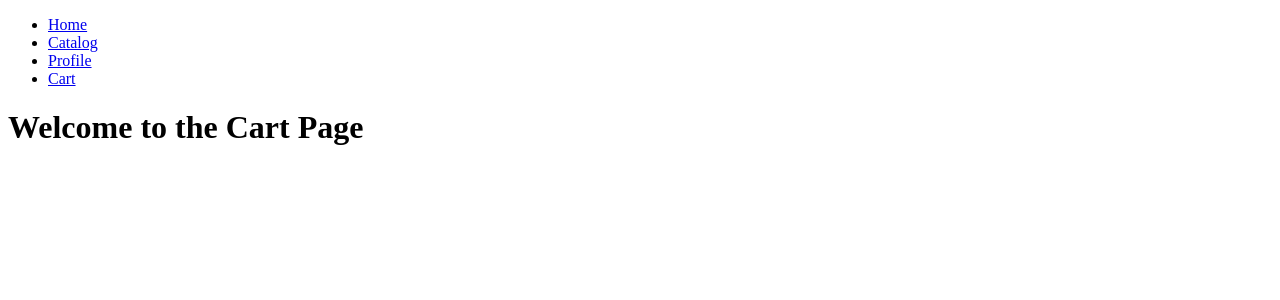
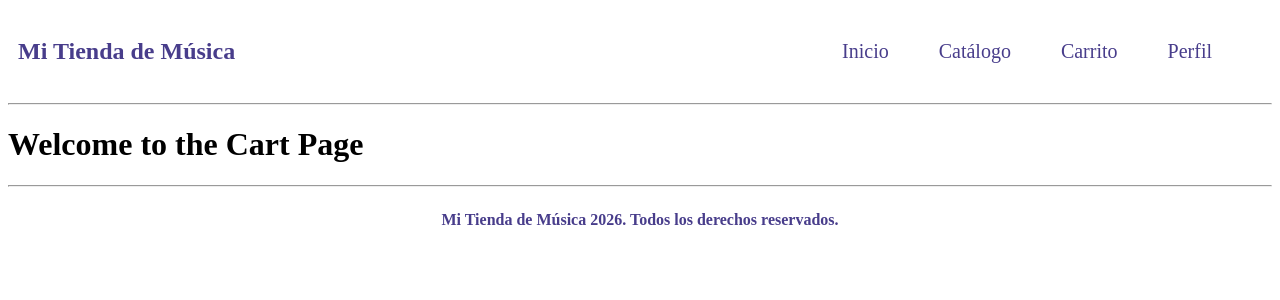
Before and after one commit to JaviDev707/TiendaDeMusica-Frontend, a React (Vite) app: page /cart in a window 1280 px wide. Shown: the top 300 px of the page. Built offline with nearby package versions, Linux system fonts and the light colour scheme.

Commit message:
Nav y Foot

```diff
--- a/src/App.jsx
+++ b/src/App.jsx
@@ -3,20 +3,15 @@ import Home from './pages/Home.jsx';
 import Catalog from './pages/Catalog.jsx';
 import UserProfile from './pages/UserProfile.jsx';
 import Cart from './pages/Cart.jsx';
+import Navbar from './components/Navbar.jsx';
+import Footbar from './components/Footbar.jsx';
 
 function App() {
 
   return (
     <>
       <Router>
-        <nav>
-          <ul>
-            <li><Link to="/">Home</Link></li>
-            <li><Link to="/catalog">Catalog</Link></li>
-            <li><Link to="/profile">Profile</Link></li>
-            <li><Link to="/cart">Cart</Link></li>
-          </ul>
-        </nav>
+        <Navbar />
 
         <Routes>
           <Route path="/" element={<Home />} />
@@ -24,6 +19,8 @@ function App() {
           <Route path="/profile" element={<UserProfile />} />
           <Route path="/cart" element={<Cart />} />
         </Routes>
+
+        <Footbar />
       </Router>
     </>
   )
--- /dev/null
+++ b/src/components/Footbar.jsx
@@ -0,0 +1,14 @@
+import "../css/NavFootBar.css"
+
+const Footbar = () => {
+    return (
+        <>
+        <hr />
+        <footer className="footbar">
+            <p> Mi Tienda de Música 2026. Todos los derechos reservados.</p>
+        </footer>
+        </>
+    );
+}
+
+export default Footbar;
--- /dev/null
+++ b/src/components/Navbar.jsx
@@ -0,0 +1,20 @@
+import "../css/NavFootBar.css"
+
+const Navbar = () => {
+  return (
+    <>
+    <nav className="navbar">
+        <h1 className="logo">Mi Tienda de Música</h1>
+        <ul className="nav-links">
+            <a href="/">Inicio</a>
+            <a href="/catalog">Catálogo</a>
+            <a href="/cart">Carrito</a>
+            <a href="/profile">Perfil</a>
+        </ul>
+    </nav>
+    <hr />
+    </>
+    );
+};
+
+export default Navbar;
--- a/src/components/ProductCard.jsx
+++ b/src/components/ProductCard.jsx
@@ -1,4 +1,4 @@
-import "../css/App.css";
+import "../css/Catalog.css";
 
 const DEFAULT_IMAGES = {
     DISCO:
@@ -83,7 +83,7 @@ const ProductCard = ({ product }) => {
     </div>
   );
 };
-
+/*
 const cardStyle = {
   border: "1px solid #ddd",
   borderRadius: "8px",
@@ -100,5 +100,5 @@ const imageStyle = {
   objectFit: "cover",
   borderRadius: "4px",
 };
-
+*/
 export default ProductCard;
--- a/src/css/App.css
+++ /dev/null
@@ -1,60 +0,0 @@
-.product-grid {
-  display: grid;
-  grid-template-columns: repeat(auto-fill, minmax(220px, 1fr));
-  gap: 20px;
-  padding: 20px 0;
-}
-
-.extra-info {
-  background: #f9f9f9;
-  font-size: 0.9em;
-  padding: 5px;
-  margin: 10px 0;
-  border-radius: 4px;
-}
-
-.in-stock { color: green; font-weight: bold; }
-.out-of-stock { color: red; }
-
-.sidebar {
-  position: sticky;
-  top: 20px;
-  height: fit-content;
-  width: 200px;
-  border-radius: 4px;
-  background: #f9f9f9;
-}
-
-/* Contenedor de la imagen */
-.image-container {
-  position: relative;
-  overflow: hidden;
-  border-radius: 4px;
-}
-
-/* Capa de descripción (Oculta por defecto) */
-.description-overlay {
-  position: absolute;
-  top: 0;
-  left: 0;
-  width: 100%;
-  height: 100%;
-  background-color: rgba(0, 0, 0, 0.75);
-  color: white;
-  display: flex;
-  align-items: center;
-  justify-content: center;
-  padding: 15px;
-  box-sizing: border-box;
-  text-align: center;
-  font-size: 0.9rem;
-
-  /* Animación suave */
-  opacity: 0;
-  transition: opacity 0.3s ease;
-}
-
-/* Hover */
-.image-container:hover .description-overlay {
-  opacity: 1;
-}
--- /dev/null
+++ b/src/css/Catalog.css
@@ -0,0 +1,79 @@
+.product-grid {
+  display: grid;
+  grid-template-columns: repeat(auto-fill, minmax(220px, 1fr));
+  gap: 20px;
+  padding: 20px 0;
+}
+
+.extra-info {
+  background: #f9f9f9;
+  font-size: 0.9em;
+  padding: 5px;
+  margin: 10px 0;
+  border-radius: 4px;
+}
+
+.in-stock { color: green; font-weight: bold; }
+.out-of-stock { color: red; }
+
+.sidebar {
+  position: sticky;
+  top: 20px;
+  height: fit-content;
+  width: 200px;
+  border-radius: 4px;
+  background: #f9f9f9;
+}
+
+/* Contenedor de la imagen */
+.image-container {
+  position: relative;
+  overflow: hidden;
+  border-radius: 4px;
+}
+
+/* Capa de descripción (Oculta por defecto) */
+.description-overlay {
+  position: absolute;
+  top: 0;
+  left: 0;
+  width: 100%;
+  height: 100%;
+  background-color: rgba(0, 0, 0, 0.75);
+  color: white;
+  display: flex;
+  align-items: center;
+  justify-content: center;
+  padding: 15px;
+  box-sizing: border-box;
+  text-align: center;
+  font-size: 0.9rem;
+
+  /* Animación suave */
+  opacity: 0;
+  transition: opacity 0.3s ease;
+}
+
+/* Hover */
+.image-container:hover .description-overlay {
+  opacity: 1;
+}
+
+
+
+.product-card{
+  border: 1px solid #ddd;
+  border-radius: 8px;
+  padding: 15px;
+  width: 220px;
+  text-align: center;
+  background-color: #fff;
+  box-shadow: 0 2px 5px rgba(0,0,0,0.1);
+}
+
+.image-container{
+  width: 180px;
+  height: 180px;
+  object-fit: cover;
+  border-radius: 4px;
+}
--- /dev/null
+++ b/src/css/NavFootBar.css
@@ -0,0 +1,28 @@
+.navbar {
+    display: flex;
+    justify-content: space-between;
+    align-items: center;
+    padding: 10px 10px;
+    z-index: 100;
+}
+
+.logo{
+    font-size: 24px;
+    font-weight: bold;
+    color: darkslateblue;
+}
+
+.navbar a{
+    margin-right: 50px;
+    position: relative;
+    font-size: 20px;
+    color: darkslateblue;
+    text-decoration: none;
+}
+
+.footbar {
+    display: flex;
+    justify-content: center;
+    font-weight: bold;
+    color: darkslateblue;
+}
--- a/src/pages/Catalog.jsx
+++ b/src/pages/Catalog.jsx
@@ -1,7 +1,7 @@
 import { useState, useEffect } from "react";
 import axios from "axios";
 import ProductCard from "../components/ProductCard";
-import "../css/App.css";
+import "../css/Catalog.css";
 import Sidebar from "../components/SidebarFilter";
 import { ClipLoader } from "react-spinners";
 
--- a/src/pages/Home.jsx
+++ b/src/pages/Home.jsx
@@ -1,8 +1,17 @@
 export default function Home() {
   return (
     <>
-      <h1>Welcome to the Home Page</h1>
-      <h2>PATATA!</h2>
+      <img src="https://as1.ftcdn.net/v2/jpg/02/33/25/80/1000_F_233258010_H9AuJE4ZEoF5sON9Tj6yQoA8gsDNwB24.jpg"
+      alt="Home Banner"
+      style={{
+        display: 'block',
+        marginLeft: 'auto',
+        marginRight: 'auto',
+        alignItems: 'center',
+        marginTop: '200px',
+        marginBottom: '200px',
+      }}
+      />
     </>
   )
 }
```
